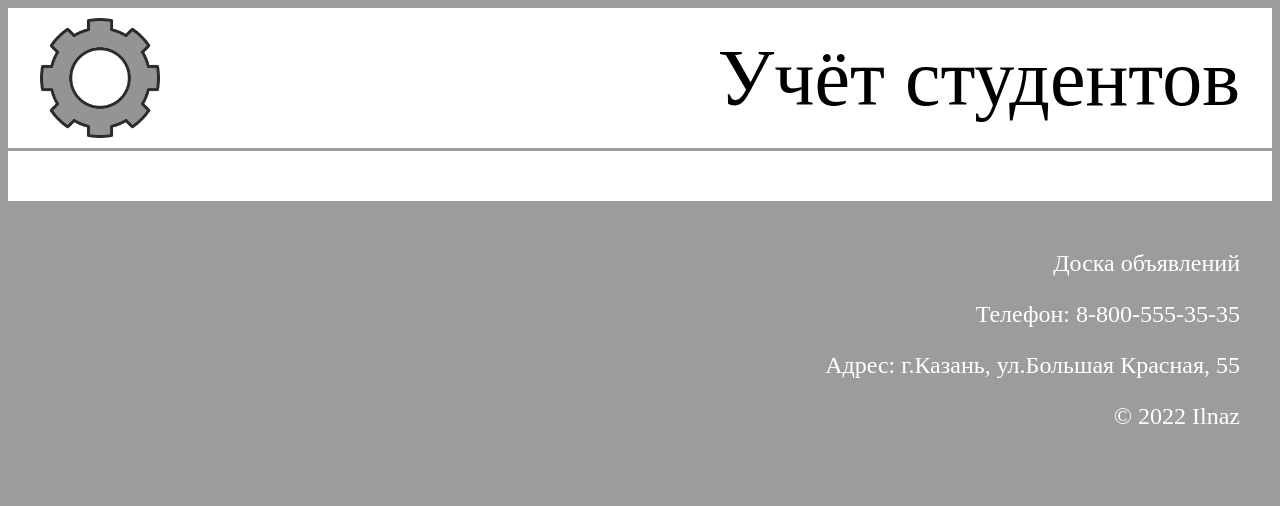
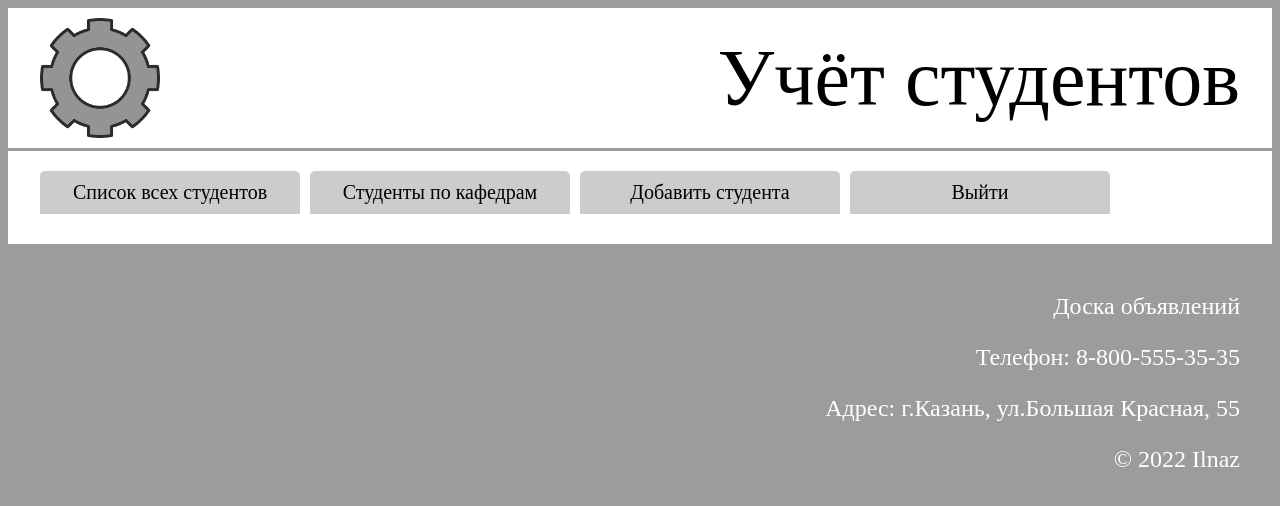
Before and after one commit to ZiatdinovII/IlnazCurs, a plain HTML site: page auth.html in a window 1280 px wide. Drawn offline with nearby package versions, Linux system fonts and the light colour scheme.

Commit message:
Добавлены вкладки на страницу пользователя

```diff
--- a/auth.html
+++ b/auth.html
@@ -11,7 +11,7 @@
 				<a href="index.html"><img src="./images/icon.jpg" alt="Логотип сайта" width="10%">
 				</a>
 				<nav>
-					<a class ="title" href="index.html" >Учёт студентов</a>
+					<a class ="title" href="main.html" >Учёт студентов</a>
 					<div class = "username"> </div>
 				</nav>
 			</div>
@@ -36,5 +36,7 @@
 				</div>
 			</div>
 		</footer>
+		<script src="./js/jquery-3.6.0.min.js"></script>
+        <script src="./js/app1.js"></script>
 	</body>
 </html>
--- a/js/app.js
+++ b/js/app.js
@@ -8,7 +8,6 @@ var main = function () {
 	$("main .authorization").append($butDestroy);
 	$("main .authorization").append($butLogin);
 	$("main .authorization").append($butRegister);
-
 };
 
 $(document).ready(function() {
--- /dev/null
+++ b/js/app1.js
@@ -0,0 +1,38 @@
+
+var main = function () {
+	"use strict";
+	var tabs = [];
+
+	tabs.push({
+		"name": "Список всех студентов",
+	});
+
+	tabs.push({
+		"name": "Студенты по кафедрам",
+	});
+
+	tabs.push({
+		"name": "Добавить студента",
+	});
+
+	tabs.push ({
+		"name": "Выйти",
+		"content":function() {
+			document.location.href = "/index.html";
+		}
+	});
+
+	tabs.forEach(function (tab) {
+		var $aElement = $("<a>").attr("href",""),
+			$spanElement = $("<span>").text(tab.name);
+		$aElement.append($spanElement);
+		$("main .tabs").append($aElement);
+	});
+
+
+	// $(".tabs a:first-child span").trigger("click");
+}
+
+$(document).ready(function() {
+	main();
+});
```
